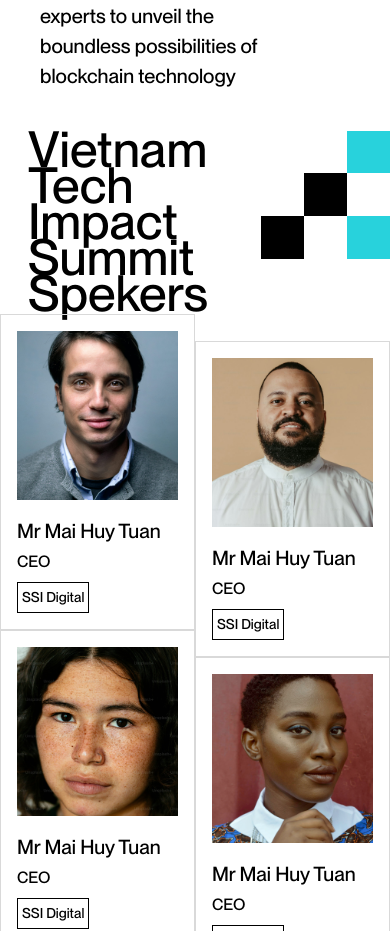
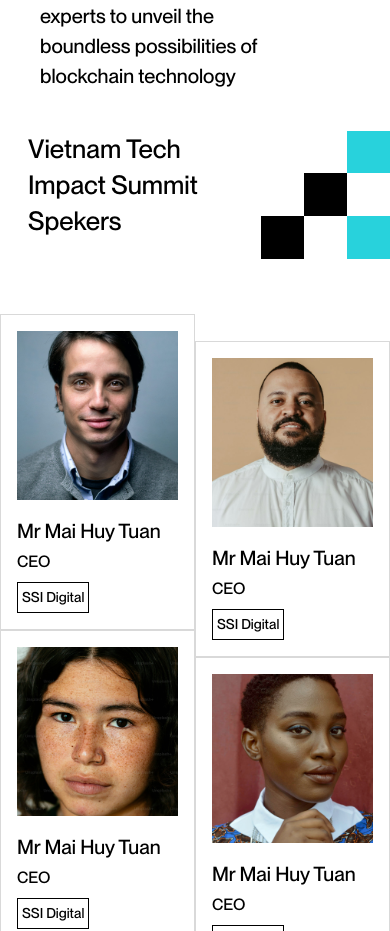
Before and after one commit to unicornultrafoundation/vtis-website, a Next.js app: page / in a window 390 px wide. Shown: the part 3440-4371 px from the top of the page. Built offline with nearby package versions, Linux system fonts and the light colour scheme.

Commit message:
[UPDATE]: fix responsive

```diff
--- a/src/app/HomeSection4.tsx
+++ b/src/app/HomeSection4.tsx
@@ -62,7 +62,7 @@ export default function HomeSection4() {
 
   return (
     <div className="w-full flex relative mb-24 max-[768px]:mb-[150px]">
-      <div className="font-neueMed text-[64px] w-[80%] max-[768px]:w-[60%] max-[768px]:text-[26px] max-[768px]:leading-[36px] px-14 max-[768px]:px-7 leading-[64px] absolute pt-8 max-[415px]:pt-0 max-[768px]:text-[50px]">
+      <div className="font-neueMed text-[64px] w-[80%] max-[768px]:w-[60%] max-[768px]:!text-[26px] max-[768px]:leading-[36px] px-14 max-[768px]:px-7 leading-[64px] absolute pt-8 max-[415px]:pt-0 max-[768px]:text-[50px]">
         {isMobile ? (
           <>Vietnam Tech Impact Summit Spekers</>
         ) : (
```
